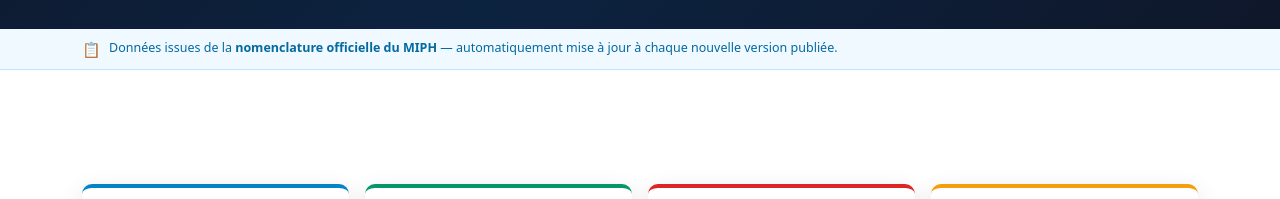
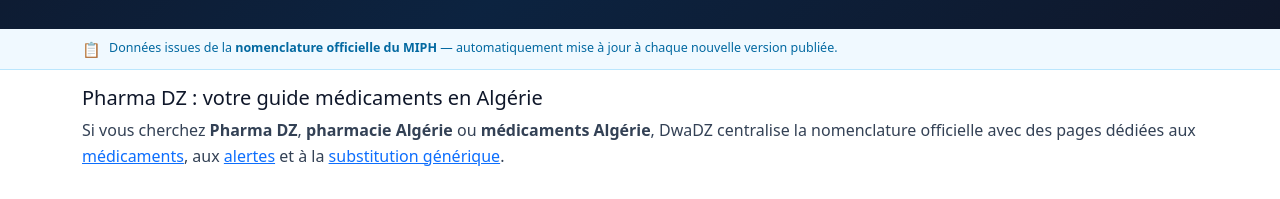
Before and after one commit to tayeb83/NomenclaturePharmaDZ, a Next.js app: page / in a window 1280 px wide. Shown: the part 387-586 px from the top of the page. Built offline with nearby package versions, Linux system fonts and the light colour scheme; no server answers; the database is empty; a web font is replaced by a local one.

Commit message:
Improve homepage SEO targeting Pharma DZ queries

```diff
--- a/app/HomeClient.tsx
+++ b/app/HomeClient.tsx
@@ -152,6 +152,19 @@
           )}
         </div>
       </div>
+
+      <section className="container" style={{ paddingTop: 16, paddingBottom: 4 }}>
+        <h2 style={{ fontSize: 20, marginBottom: 8, color: '#0f172a' }}>
+          {t('Pharma DZ : votre guide médicaments en Algérie', 'Pharma DZ: دليلك لأدوية الجزائر')}
+        </h2>
+        <p style={{ margin: 0, color: '#334155', lineHeight: 1.6 }}>
+          {lang === 'ar' ? (
+            <>إذا كنت تبحث عن <strong>Pharma DZ</strong> أو <strong>صيدلية الجزائر</strong> أو <strong>أدوية الجزائر</strong>، يوفر لك DwaDZ البحث السريع في التسمية الرسمية مع صفحات مخصصة لـ <Link href="/medicaments">الأدوية</Link> و<Link href="/alertes">التنبيهات</Link> و<Link href="/substitution">البدائل الجنيسة</Link>.</>
+          ) : (
+            <>Si vous cherchez <strong>Pharma DZ</strong>, <strong>pharmacie Algérie</strong> ou <strong>médicaments Algérie</strong>, DwaDZ centralise la nomenclature officielle avec des pages dédiées aux <Link href="/medicaments">médicaments</Link>, aux <Link href="/alertes">alertes</Link> et à la <Link href="/substitution">substitution générique</Link>.</>
+          )}
+        </p>
+      </section>
 
       {/* Bannière pub — entre le hero et les stats */}
       <div className="container" style={{ paddingTop: 8 }}>
--- a/app/layout.tsx
+++ b/app/layout.tsx
@@ -83,7 +83,7 @@
     '@context': 'https://schema.org',
     '@type': 'WebSite',
     name: 'DwaDZ',
-    alternateName: 'DwaDZ… كلش على دوا البلاد',
+    alternateName: ['DwaDZ… كلش على دوا البلاد', 'Pharma DZ', 'Pharmacie Algérie', 'Médicaments Algérie'],
     url: APP_URL,
     description: 'Nomenclature pharmaceutique algérienne officielle — recherche, alertes retraits, génériques. التسمية الصيدلانية الجزائرية الرسمية.',
     inLanguage: ['fr', 'ar'],
--- a/app/page.tsx
+++ b/app/page.tsx
@@ -1,8 +1,35 @@
 import { getStats, getLatestNouveautes, getLastRetraits, getLastVersionDate, searchMedicaments } from '@/lib/queries'
 import type { SearchResult } from '@/lib/db-types'
 import { HomeClient } from './HomeClient'
+import type { Metadata } from 'next'
 
 export const revalidate = 3600
+const APP_URL = process.env.NEXT_PUBLIC_APP_URL || 'https://pharmaveille-dz.vercel.app'
+
+export const metadata: Metadata = {
+  title: 'Pharma DZ & Médicaments Algérie — DwaDZ',
+  description:
+    'Pharma DZ : trouvez un médicament en Algérie, suivez les alertes de retraits, et consultez la nomenclature pharmaceutique officielle.',
+  keywords: [
+    'pharma dz',
+    'pharmacie algérie',
+    'médicaments algérie',
+    'médicament algérie',
+    'nomenclature pharmaceutique algérie',
+    'liste médicaments algérie',
+  ],
+  alternates: {
+    canonical: APP_URL,
+  },
+  openGraph: {
+    title: 'Pharma DZ & Médicaments Algérie — DwaDZ',
+    description:
+      'La plateforme Pharma DZ pour rechercher les médicaments en Algérie et suivre les mises à jour officielles.',
+    url: APP_URL,
+    type: 'website',
+    locale: 'fr_DZ',
+  },
+}
 
 type AdvancedSearchCondition = {
   field: string
```
